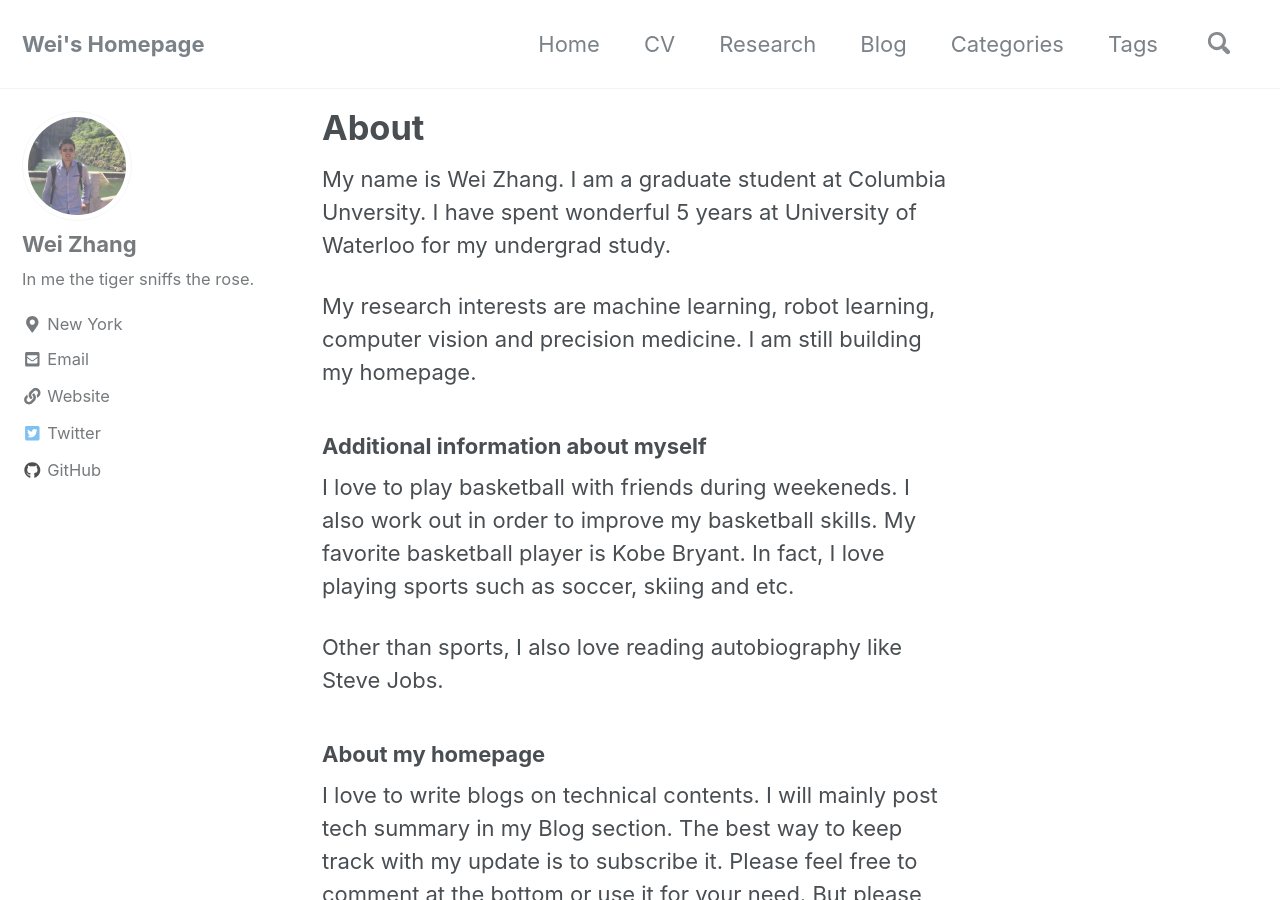
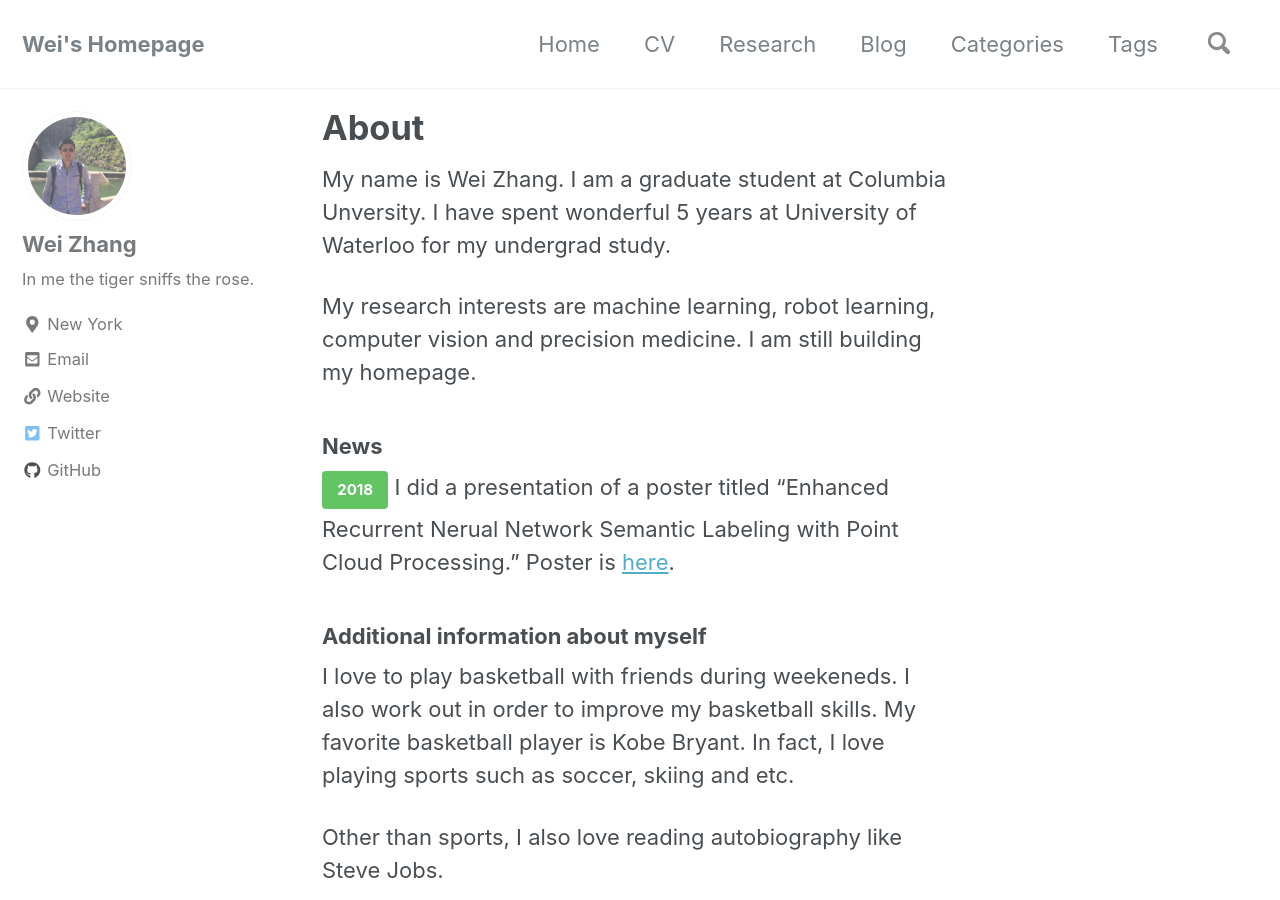
Before and after one commit to Wei2624/Wei2624.github.io, a Jekyll site: the page built from _pages/index.md, in a window 1280 px wide and 900 px high. Built offline with Jekyll 4.4.1, drawn with Linux system fonts in a browser that asks for light colours; nearby versions of some CDN libraries; comment, search, counter and statistics services are not loaded.

Commit message:
Update index.md

```diff
--- a/_pages/index.md
+++ b/_pages/index.md
@@ -9,6 +9,10 @@ My name is Wei Zhang. I am a graduate student at Columbia Unversity. I have spen
 
 My research interests are machine learning, robot learning, computer vision and precision medicine. I am still building my homepage.
 
+### News
+
+[2018](#link){: .btn .btn--success .btn--small} I did a presentation of a poster titled "Enhanced Recurrent Nerual Network Semantic Labeling with Point Cloud Processing." Poster is [here]({{ site.url }}/download/Enhanced Recurrent Neural Network Semantic Labeling with Point Cloud Processing.pdf).
+
 ### Additional information about myself
 
 I love to play basketball with friends during weekeneds. I also work out in order to improve my basketball skills. My favorite basketball player is Kobe Bryant. In fact, I love playing sports such as soccer, skiing and etc.
```
